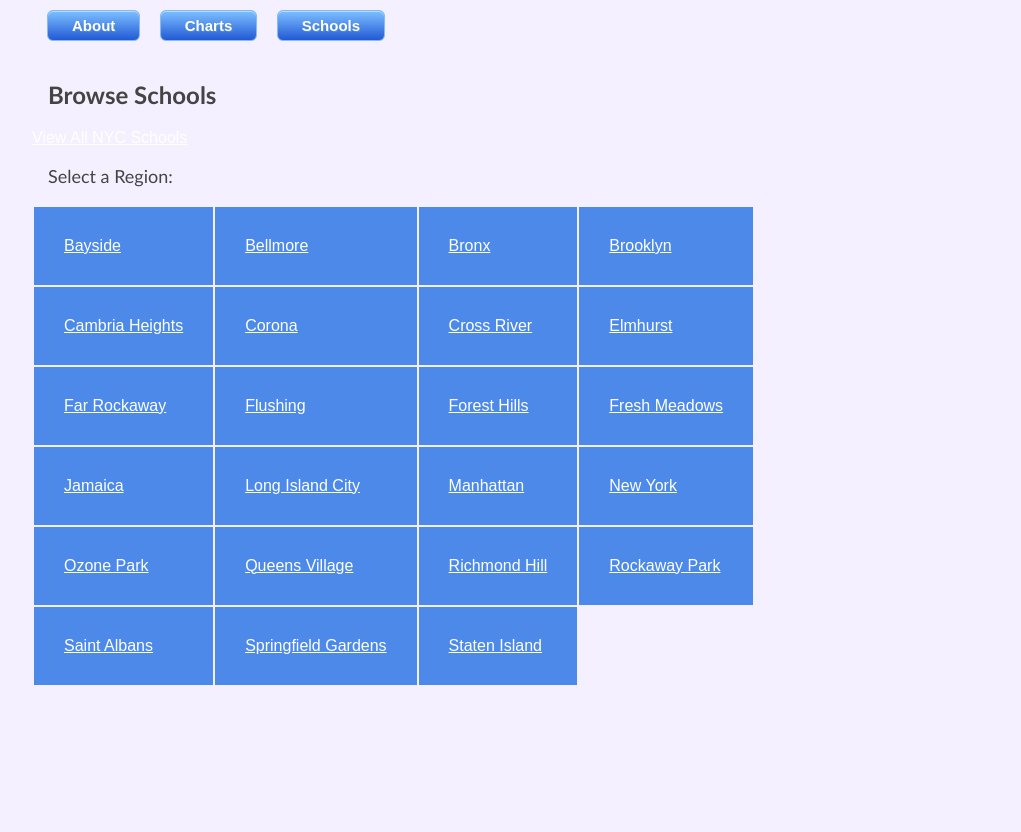
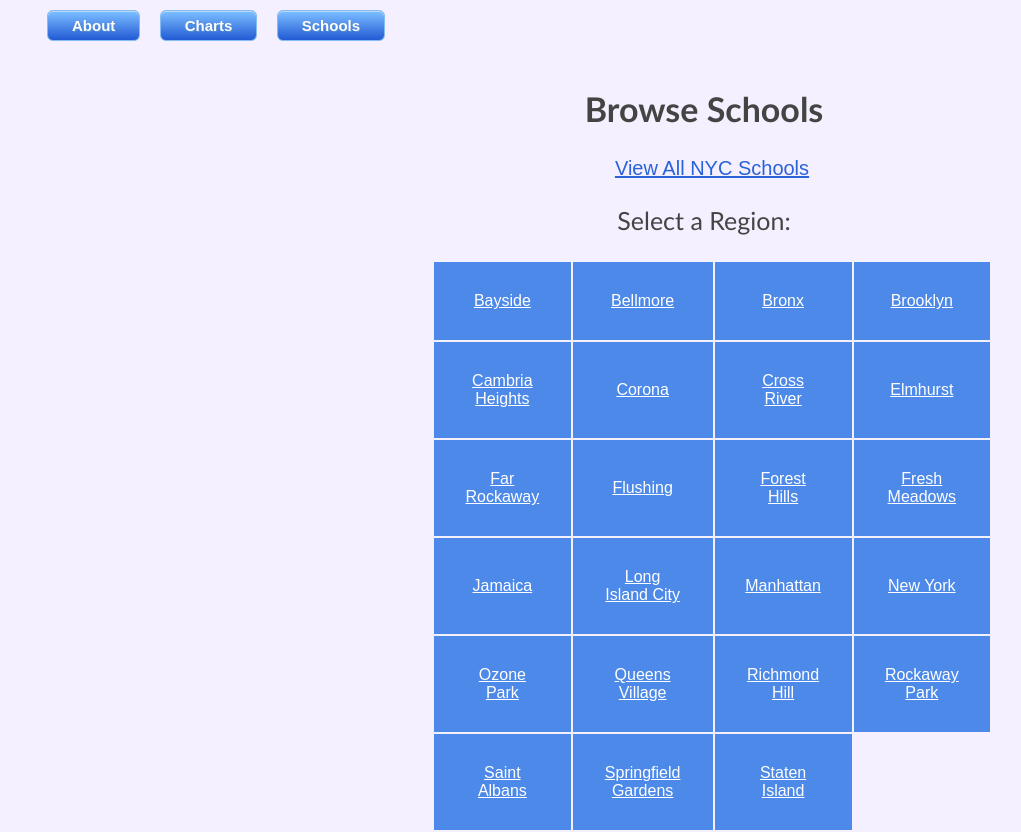
Before and after one commit to zbs/SATStat, a Python web app: template templates/regions.html in a window 1280 px wide. Shown: the part 110-942 px from the top of the page, without its empty margins (18-1039 px from the left). Before the commit the page ends 795 px from the top, so only its background shows below. Run offline with Jinja, Linux system fonts and the light colour scheme; the template is opened without the code that fills it, so the values that code supplies are empty; some libraries are stand-ins or nearby versions.

Commit message:
regions with link

```diff
--- a/static/style.css
+++ b/static/style.css
@@ -105,6 +105,10 @@ td {
 	display: inline;
 	background-color: rgb(68, 68, 68);
 	border: none;
+}
+#selections{
+	text-align: center;
+	width:960px;
 }
 #map{
 	background-color: rgb(168,198,254);
--- a/templates/regions.html
+++ b/templates/regions.html
@@ -27,13 +27,13 @@
 			<a href='/' class="classname"> Charts</a>
 			<a href='/regions' class="classname"> Schools</a>
 		</div>
-
-   <h2>Browse Schools</h2>
-   <a href="schools.html">View All NYC Schools</a>
-   <p>Select a Region:</p>
+	<div id="selections">
+   <h2 style="font-size:34px;text-align:center;margin-left:400px;">Browse Schools</h2>
+   <a style="font-size:20px;color:rgb(42,98,216);text-align:center;margin-left:400px;" href="schools.html">View All NYC Schools</a>
+   <p style="font-size:25px;text-align:center;margin-left:400px;">Select a Region:</p>
 
 
-   		<table>
+   		<table style="margin-left:400px;">
    		<tr style="background-color:rgb(76, 137, 233);">
    			<td><a href="regions/BAYSIDE" onclick='region("BAYSIDE")'>Bayside</a></td>
    			<td><a href="regions/BELLMORE" onclick='region("BELLMORE")'>Bellmore</a></td>
@@ -70,6 +70,6 @@
    			<td><a href="regions/STATEN_ISLAND" onclick='region("STATEN ISLAND")'>Staten Island</a></td>
    		</tr>
    		</table>
-
+   </div>
   </body>
 </html>
```
